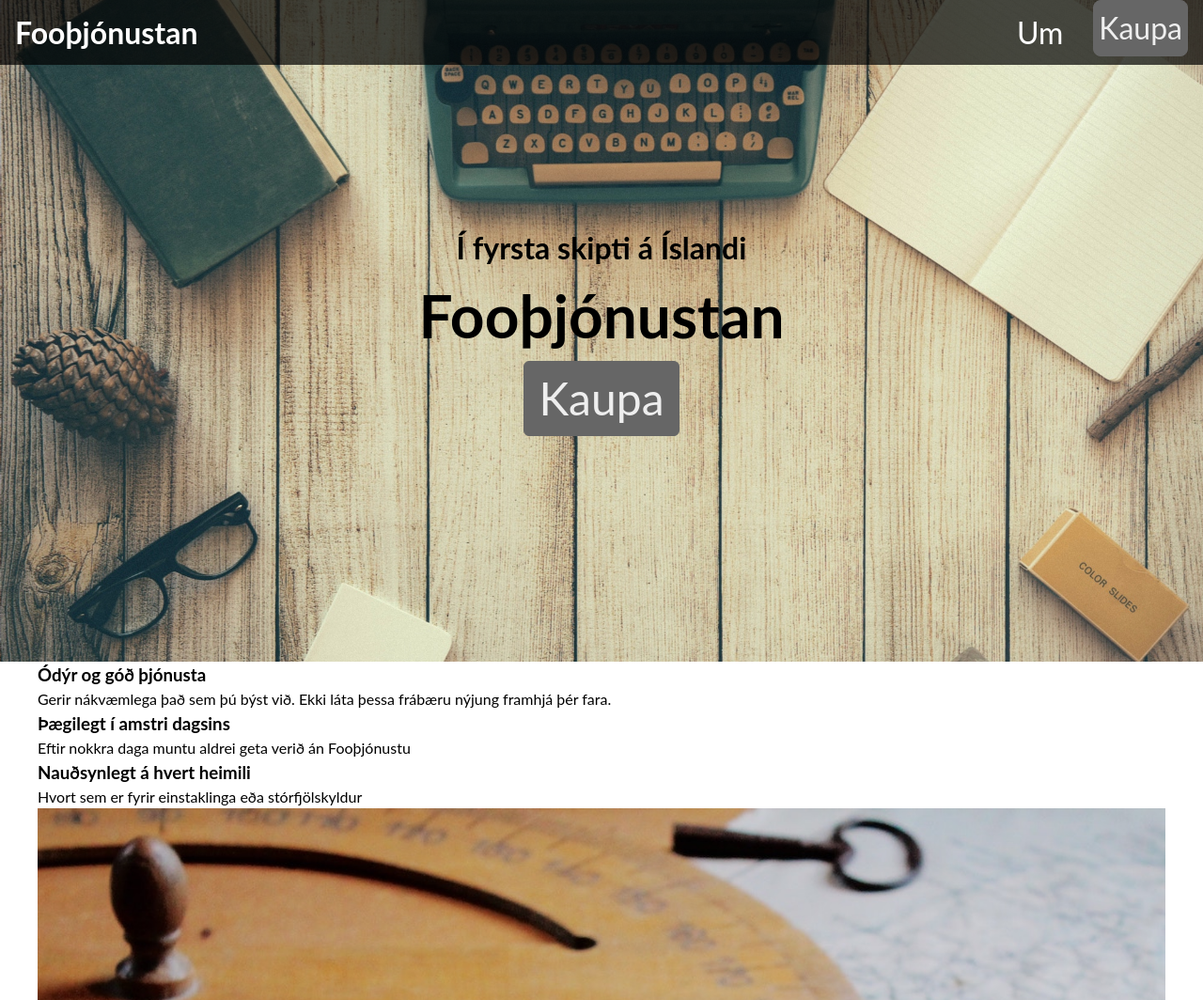
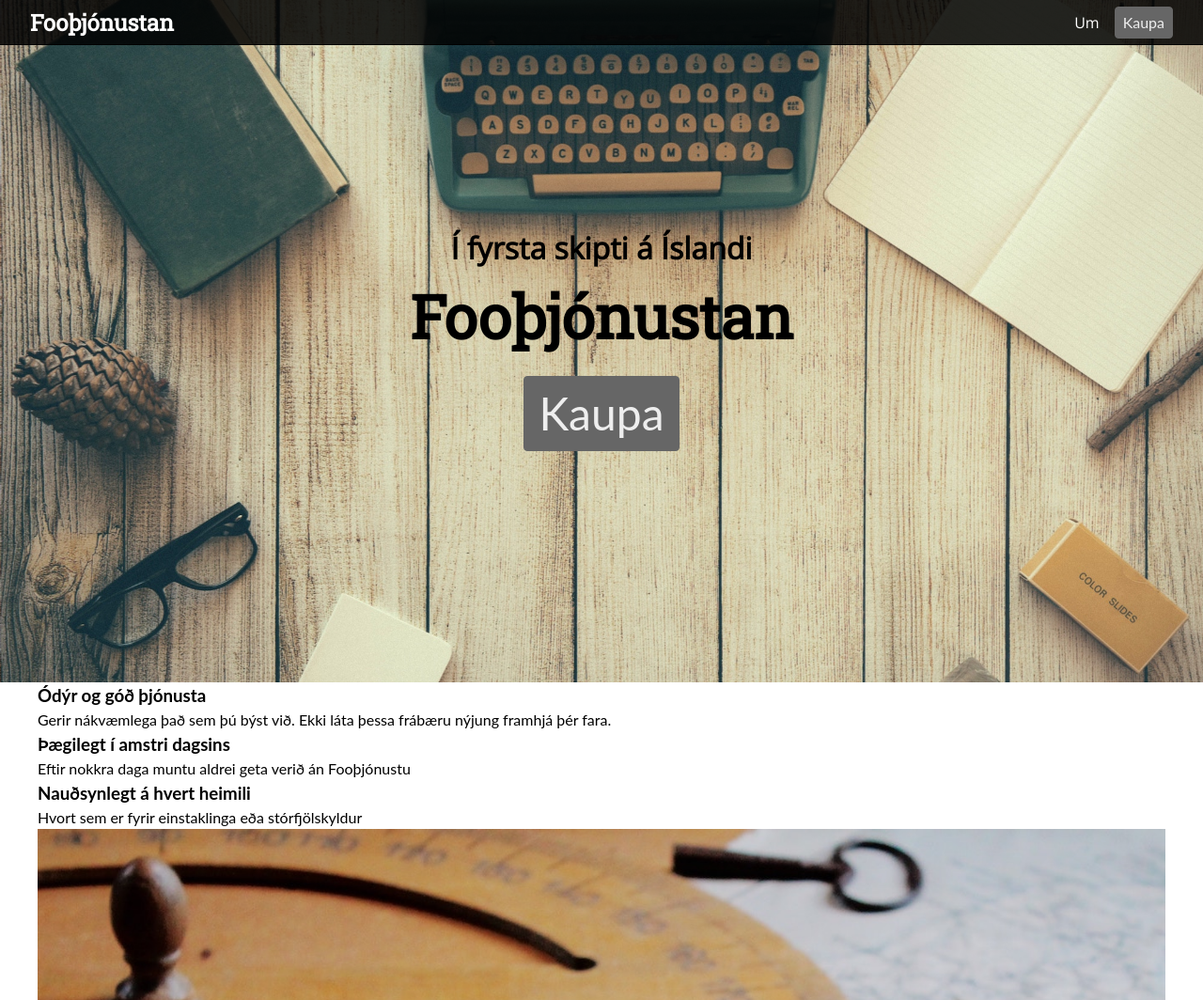
Before and after one commit to hfg7/Verkefni7, a plain HTML site: page index.html in a window 1280 px wide. Shown: the top 1064 px of the page at 94% size. Drawn offline with nearby package versions, Linux system fonts and the light colour scheme.

Commit message:
fótur og head fyrir allt babe smá lagæfingar eftir

```diff
--- a/index.html
+++ b/index.html
@@ -3,9 +3,11 @@
 
   <head>
     <meta charset="utf-8">
-    <title>Forsíða</title>
+    <meta name="name="viewport" content="width=device-width, initial-scale="1">
+    <link href="https://fonts.googleapis.com/css?family=Open+Sans|Roboto+Slab" rel="stylesheet">
     <link rel="stylesheet" href="styles.css">
     <link rel="stylesheet" href="grid.css">
+    <title>Forsíða</title>
   </head>
 
   <body>
@@ -19,7 +21,7 @@
             <div class="bar--text">
               <a href="um.html">Um</a>
             </div>
-            <div class="bar--takki">
+            <div class="bar--button">
               <a href="kaupa.html" class="button button__bar">Kaupa</a>
             </div>
           </div>
@@ -27,7 +29,9 @@
         <div class="header__text">
           <h2>Í fyrsta skipti á Íslandi</h2>
           <h1>Fooþjónustan</h1>
-          <a href="kaupa.html" class="button">Kaupa</a>
+          <div class="header__button">
+            <a href="kaupa.html" class="button button__front">Kaupa</a>
+          </div>
         </div>
       </div>
     </header>
--- a/scss/button.scss
+++ b/scss/button.scss
@@ -18,21 +18,22 @@
   cursor: pointer;
   background-color: #666;
   border: 1px solid #666;
-  border-radius: 6px;
+  border-radius: 4px;
 
     &:hover {
       color: #eee;
-    background-color: #333;
+      background-color: #222;
     }
 
-  &__stor {
+    &__front {
 
     }
 
     &__bar {
-    border-radius: 8px;
-    font-size: 2rem;
-    padding: 5px 5px;
+      display: flex;
+      border-radius: 4px;
+      font-size: 1rem;
+      padding: 4px 8px;
     }
 
     &--disabled,
--- a/scss/header.scss
+++ b/scss/header.scss
@@ -1,4 +1,5 @@
 .header {
+  font-family: 'Open Sans', sans-serif;
 
   &__index {
     background: transparent url(media/bg.jpg) no-repeat fixed 50% 50%;
@@ -6,14 +7,8 @@
     padding: 15rem 0em;
   }
 
-  &__kaupa {
+  &__norm {
     background: transparent url(media/bg-subpage.jpg) no-repeat fixed 50% 50%;
-    background-size: cover;
-    padding: 15rem 0em;
-  }
-
-  &__um {
-    background: transparent url(media/image.jpg) no-repeat fixed 50% 50%;
     background-size: cover;
     padding: 15rem 0em;
   }
@@ -28,11 +23,18 @@
 
       h1 {
         font-size: 4rem;
+        font-family: 'Roboto Slab', serif;
+        padding-bottom: 1rem;
       }
 
       h2 {
         font-size: 2rem;
+        font-family: 'Open Sans', sans-serif;
       }
+  }
+
+  &__button:hover {
+    transition: background-color 500ms ease;
   }
 
   &__bar {
@@ -44,8 +46,9 @@
     top: 0;
     left: 0;
     z-index: 2;
-    background-color: rgba(0, 0, 0, 0.70);
-    padding: 0 1rem;
+    background-color: rgba(0, 0, 0, 0.85);
+    padding: 0 2rem;
+    border-bottom: solid black 1px;
 
     .bar--menu {
       display: inline-flex;
@@ -55,13 +58,20 @@
       font-size: 1.5rem;
     }
 
-    .bar--takki {
-      padding-left: 2rem;
-      margin: 0 auto;
+    .bar--button {
+      padding-left: 1rem;
+      align-self: center;
+
+      :hover {
+        transition: background-color 500ms ease;
+      }
+        @media(max-width: 400px) {
+          display: none;
+        }
     }
 
     .bar--text {
-      font-size: 2rem;
+      font-size: 1rem;
       text-decoration: none;
       align-self: center;
 
@@ -75,10 +85,11 @@
     }
 
     .bar--logo {
-      font-size: 2rem;
+      font-size: 1.5rem;
+      font-family: 'Roboto Slab', serif;
       float: left;
       align-self: center;
-      font-weight: bolder;
+      font-weight: 600;
 
         a:link {
           text-decoration: none;
--- a/styles.scss
+++ b/styles.scss
@@ -1,6 +1,10 @@
 // breytur fyrir mikið notaðar stærðir
 $max-width: 1200px;
 $min-width: 600px;
+
+$width-small: 600px;
+$width-mid: 600px;
+
 $gutter: 20px;
 $small-scr: 600px;
 $none: 0;
```
Also changed, not shown: kaupa.html (+4 -2 lines), um.html (+4 -2 lines), styles.css. Lines whose indentation alone changed are shown as unchanged.
